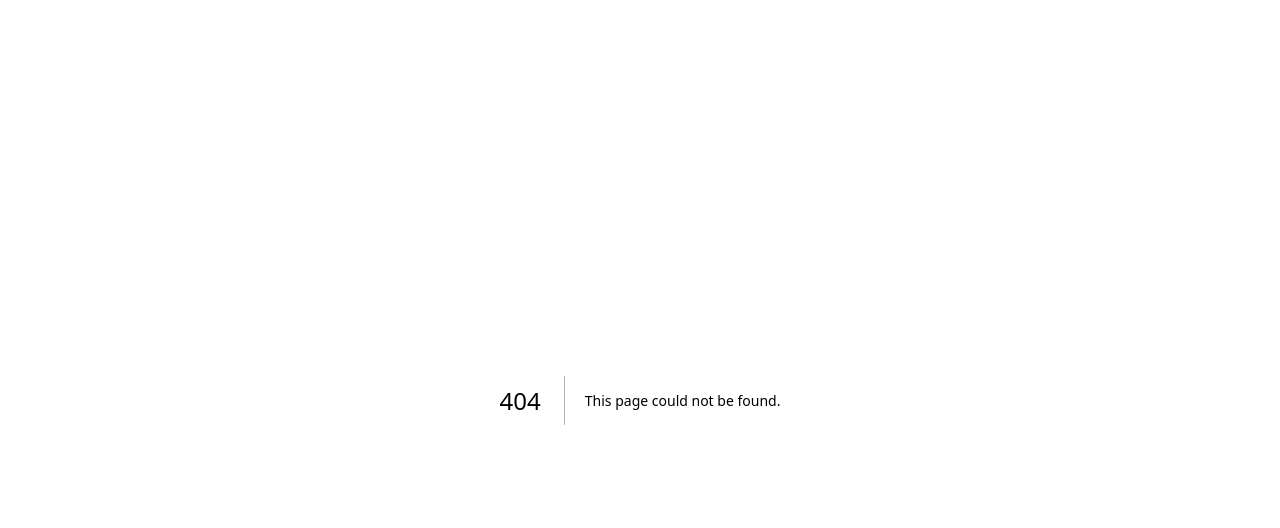
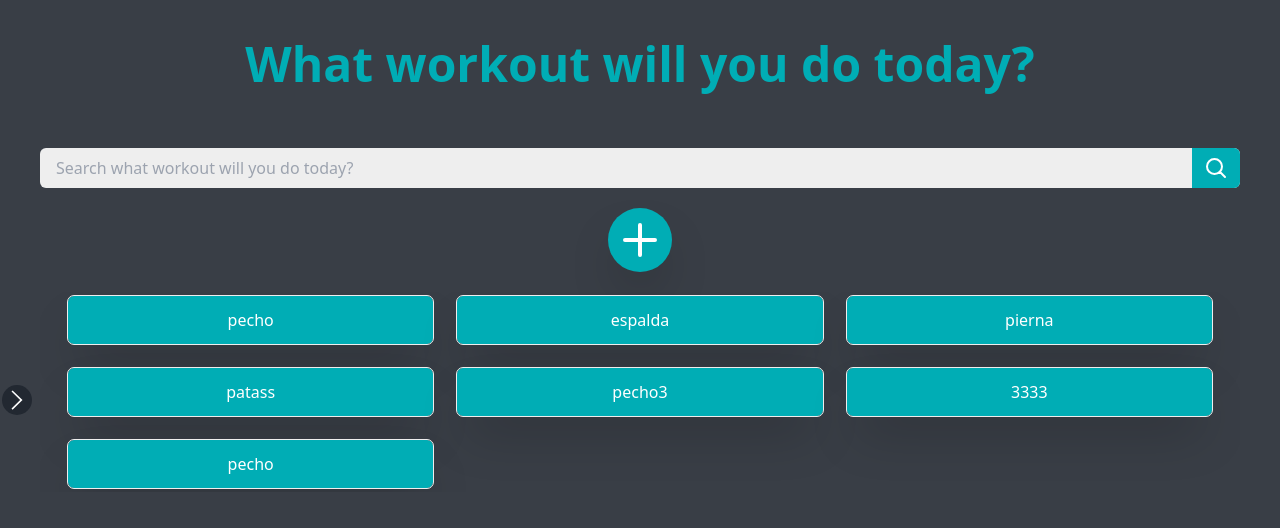
Before and after one commit to DanielinR/GymPilot, a Next.js app in the folder frontend/gympilot-next/: page /createTraining in a window 1280 px wide. Before the commit this address had no page. Shown: the top 528 px of the page. Built offline with nearby package versions, Linux system fonts and the light colour scheme; no server answers.

Commit message:
non finished principal implementations

```diff
--- /dev/null
+++ b/frontend/gympilot-next/src/app/(app)/createTraining/page.tsx
@@ -0,0 +1,62 @@
+"use client"
+
+import List from "@/components/list/List";
+import ListElement from "@/components/list/ListElementFunction";
+import { useState } from "react";
+
+export default function CreateTrainingPage(){
+    enum phases {
+        TrainingTemplates,
+        Exercises,
+        Weight,
+    }
+    const QUESTIONS = ["What workout will you do today?", "What exercise do you want to do now?"]
+    const [phase, setPhase] = useState(phases.TrainingTemplates)
+    const [actualExercise, setactualExercise] = useState<number>()
+    const [template, settemplate] = useState<number>()
+
+    const handleListButtonClick = (id: number) => {
+        switch(phase){
+            case phases.TrainingTemplates: {
+                settemplate(id);
+                setPhase(phases.Exercises);
+                break;
+            }
+            case phases.Exercises: {
+                setactualExercise(id)
+                setPhase(phases.Weight);
+                break;
+            }
+        }
+    }
+    if(phase === phases.Weight){
+        return(
+        <div className="h-full w-full flex flex-col items-center justify-start gap-20 pt-10">
+            <h1 className="text-5xl text-center font-bold text-color-secondary">How much weight are you going to use?</h1>
+            <div className="flex gap-2 items-center rounded-md bg-color-info-back p-4">
+                <input type="number" className="bg-color-info-back focus:outline-none w-36 text-center text-6xl"></input>
+                <span className="text-6xl">kg</span>
+            </div>
+        </div>
+        );
+    }else{
+        return(
+            <div className="h-full w-full">
+                <List<TrainingTemplate> tittle={QUESTIONS[phase]} searchBy="name" url="" render={ListElement} functionButtons={handleListButtonClick}></List>
+            </div>
+        );
+    }
+}
+
+type TrainingTemplate = {
+    id: number,
+    name: string,
+}
+type Set = {
+    reps: number,
+    weight: number,
+}
+type Exercise = {
+    name: string,
+    sets: Set[],
+}
--- a/frontend/gympilot-next/src/app/(app)/exercises/[exercise]/page.tsx
+++ b/frontend/gympilot-next/src/app/(app)/exercises/[exercise]/page.tsx
@@ -1,7 +1,7 @@
 "use client";
 
 import List from "@/components/list/List";
-import ListElement from "@/components/list/ListElement";
+import ListElement from "@/components/list/ListElementIdLink";
 
 export default function ExercisePage({params}:{params:{exercise:string}}){
 
--- a/frontend/gympilot-next/src/app/(app)/exercises/page.tsx
+++ b/frontend/gympilot-next/src/app/(app)/exercises/page.tsx
@@ -1,7 +1,7 @@
 "use client";
 
 import List from "@/components/list/List";
-import ListElement from "@/components/list/ListElement";
+import ListElement from "@/components/list/ListElementIdLink";
 
 export default function exercisesPage() {
 
--- a/frontend/gympilot-next/src/components/list/List.tsx
+++ b/frontend/gympilot-next/src/components/list/List.tsx
@@ -11,20 +11,27 @@ export default function List<T extends { id: number }>({
   jsonParam,
   searchBy,
   render,
+  functionButtons,
 }: {
   tittle: string;
   url: string;
   jsonParam?: string;
   searchBy: string;
-  render: (item: T) => React.ReactNode;
+  render: (item: T, functionButtons?: Function) => React.ReactNode;
+  functionButtons?: Function;
 }) {
   const [jsonResponse, setJsonResponse] = useState<T[]>([]);
   const searchParams = useSearchParams();
 
   useEffect(() => {
     async function updateJsonResponse() {
-      const response = await getJsonFromAPI(url, jsonParam, searchParams.get("search")?.toString(), searchBy);
-      setJsonResponse(response);
+      try {
+        const response = await getJsonFromAPI(url, jsonParam, searchParams.get("search")?.toString(), searchBy);
+        setJsonResponse(response);
+      } catch (error) {
+        const response:any = [{"id":1, "name":"pecho"},{"id":2, "name":"espalda"},{"id":3, "name":"pierna"},{"id":4, "name":"patass"},{"id":5, "name":"pecho3"},{"id":6, "name":"3333"},{"id":7, "name":"pecho"}]
+        setJsonResponse(response)
+      }
     }
 
     updateJsonResponse();
@@ -39,7 +46,7 @@ export default function List<T extends { id: number }>({
         <SearchBar placeholder={`Search ${tittle.toLowerCase()}`}></SearchBar>
         <AddElementButton/>
         <div className="pl-7 pr-7 pt-1 pb-1 w-full overflow-auto">
-            <ListGrid<T> json={jsonResponse} render={render}></ListGrid>
+            <ListGrid<T> json={jsonResponse} render={render} functionButtons={functionButtons}></ListGrid>
         </div>
       </div>
     </div>
--- /dev/null
+++ b/frontend/gympilot-next/src/components/list/ListElementFunction.tsx
@@ -0,0 +1,7 @@
+export default function ListElement({ id, name}: { id:number, name: string, functionButtons?: Function }, functionButtons = () => {}) {
+  return (
+      <button onClick={() => {functionButtons(id)}} className="bg-color-secondary hover:bg-color-secondary-dark rounded-md flex items-center justify-center p-3 outline outline-1 shadow-2xl outline-color-info-back w-full">
+        <h2 className="text-color-font">{name}</h2>
+      </button>
+    );
+  }
--- a/frontend/gympilot-next/src/components/list/ListGrid.tsx
+++ b/frontend/gympilot-next/src/components/list/ListGrid.tsx
@@ -1,15 +1,17 @@
 export default function ListGrid<T extends { id: number }>({
   json,
   render,
+  functionButtons,
 }: {
   json: T[];
-  render: (item: T) => React.ReactNode;
+  render: (item: T, functionButtons?: Function) => React.ReactNode;
+  functionButtons?: Function;
 }) {
 
   return (
     <div className="w-full h-full grid md:grid-cols-3 grid-cols-2 gap-6">
       {json.map((item) => (
-        <div key={item.id}>{render(item)}</div>
+        <div key={item.id}>{render(item, functionButtons)}</div>
       ))}
     </div>
   );
```
Also changed, not shown: frontend/gympilot-next/src/components/list/ListElementIdLink.tsx (renamed from frontend/gympilot-next/src/components/list/ListElement.tsx).
